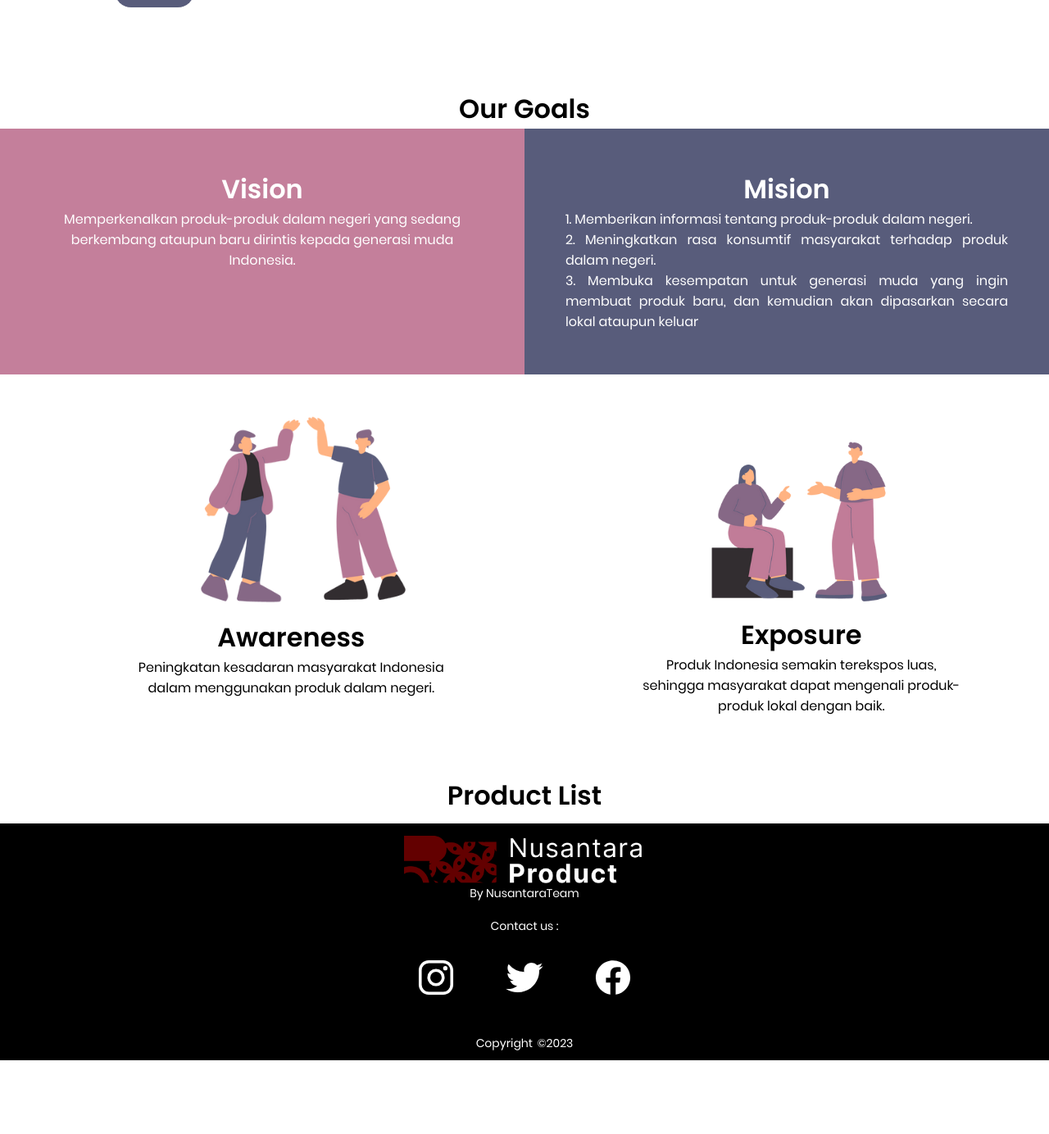
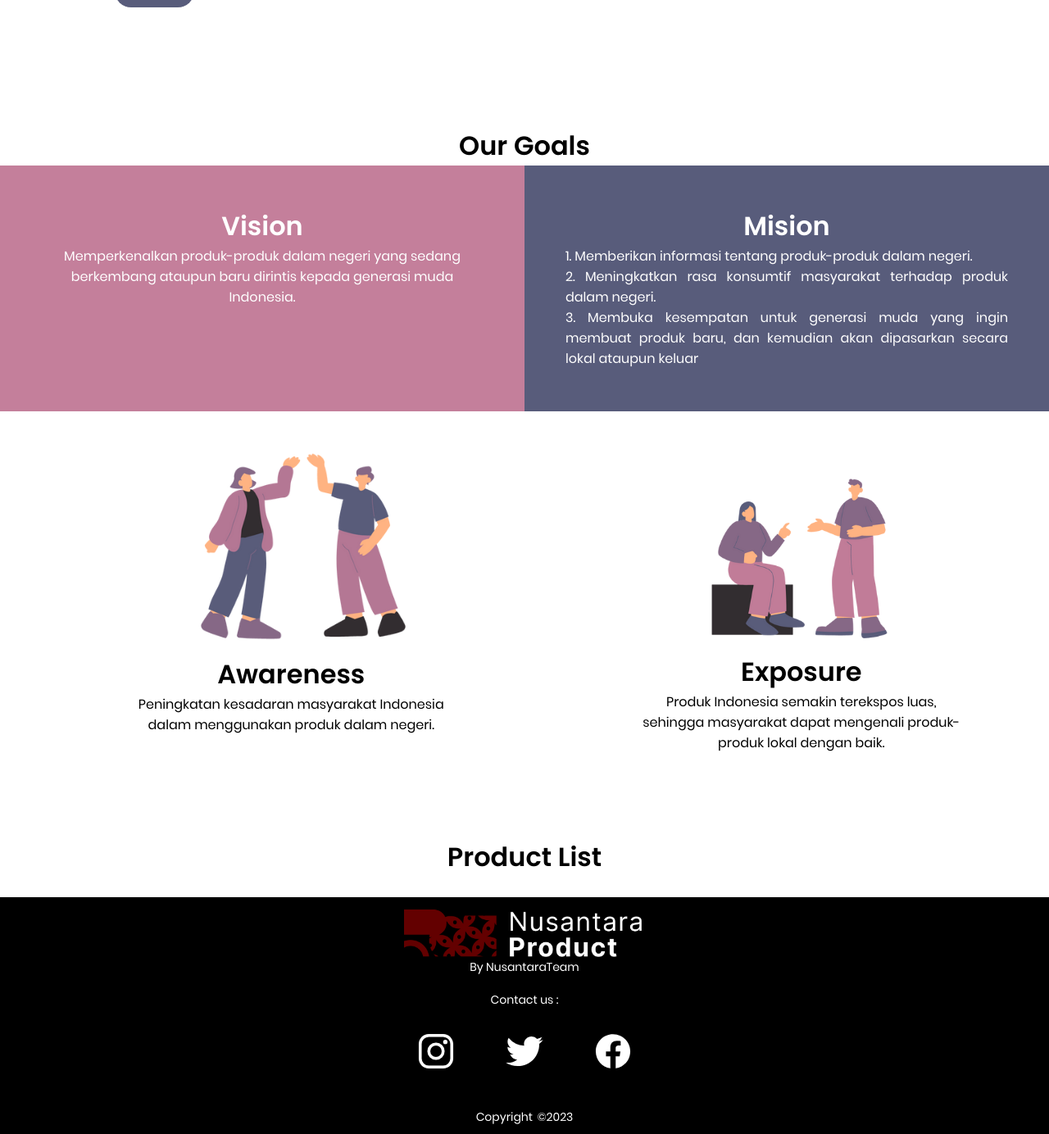
Before and after one commit to Fendy0999/WebUTS, a PHP site: page / in a window 1280 px wide. Shown: the part 584-1968 px from the top of the page at 82% size. Before the commit the page ends 1878 px from the top, so only its background shows below. Run offline with PHP 8.4, Linux system fonts and the light colour scheme.

Commit message:
update css

```diff
--- a/style.css
+++ b/style.css
@@ -258,6 +258,7 @@ header{
 
 .our-goals {
     text-align: center;
+    padding-top: 45px;
 }
 
 .container {
@@ -331,6 +332,8 @@ header{
     flex-direction: column;
     justify-content: center;
     align-items: center;
+    margin-top: 30px;
+    margin-bottom: 15px;
 }
 
 .product-list h1 {
```
